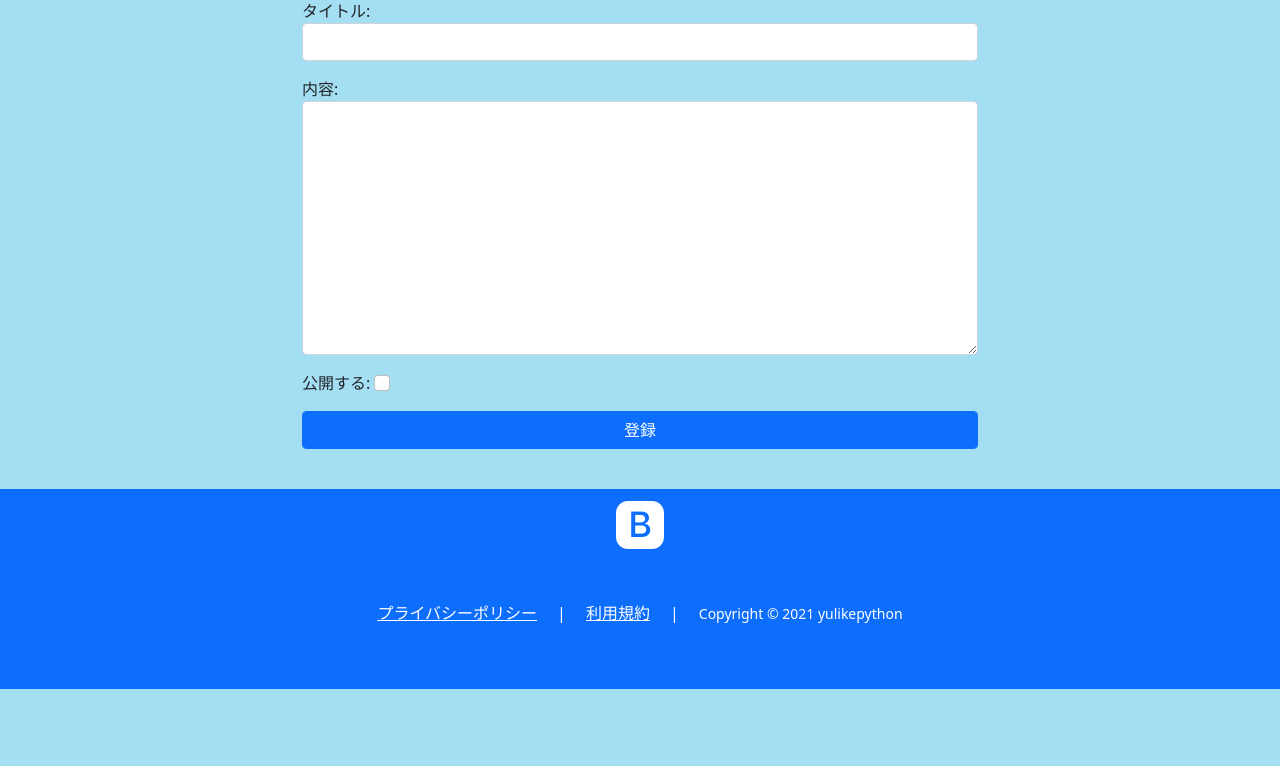
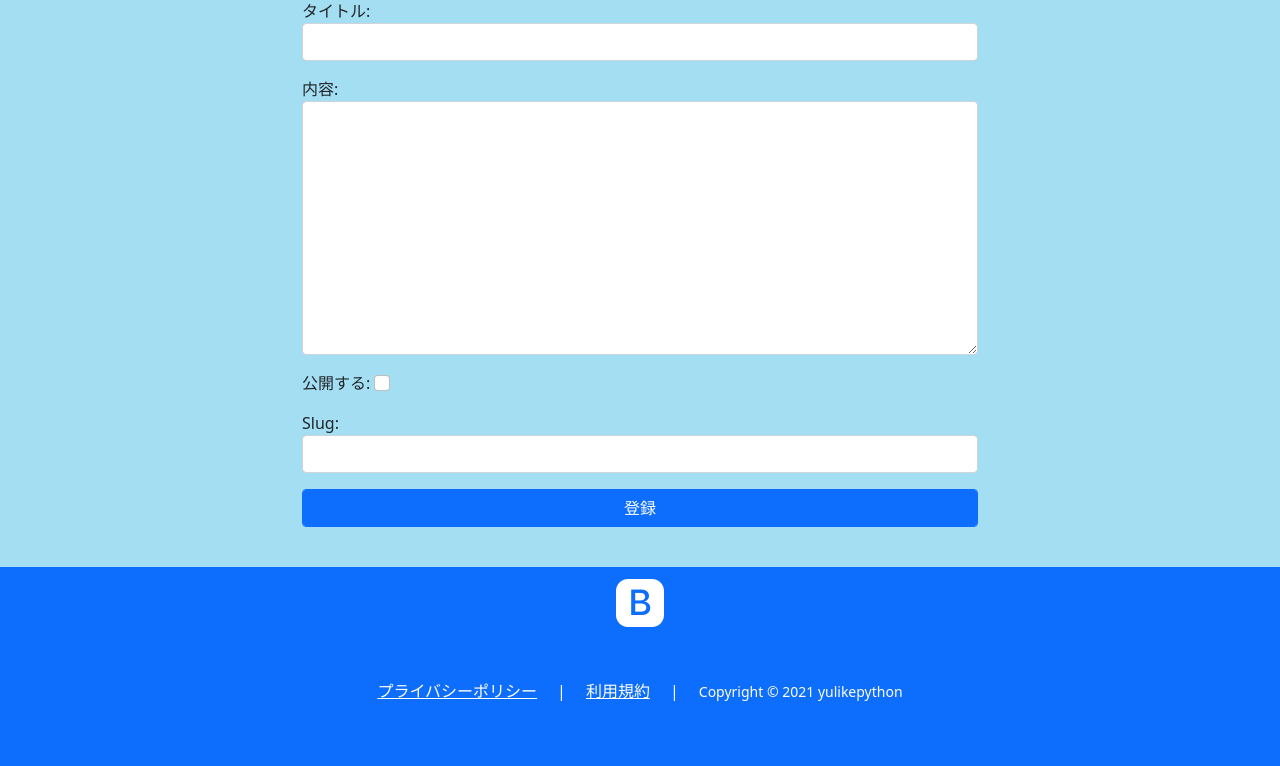
Before and after one commit to Yulikepython/itc-tube, a Django app: page /nippo/create/ in a window 1280 px wide. Shown: the part 73-839 px from the top of the page. Before the commit the page ends 762 px from the top, so only its background shows below. Run offline with Django 4.2, Linux system fonts and the light colour scheme; the visitor is signed in with stand-in values (Sample User, id 1).

Commit message:
チュートリアル8-4：SlugFieldの書き方・実装方法

```diff
--- a/src/nippo/models.py
+++ b/src/nippo/models.py
@@ -28,6 +28,7 @@ class NippoModel(models.Model):
     title = models.CharField(max_length=100, verbose_name="タイトル")
     content = models.TextField(max_length=1000, verbose_name="内容")
     public = models.BooleanField(default=False, verbose_name="公開する")
+    slug = models.SlugField(max_length=20, blank=True, null=True)
     timestamp = models.DateTimeField(auto_now_add=True)
 
     class Meta:
--- a/src/nippo/templates/nippo/nippo-delete.html
+++ b/src/nippo/templates/nippo/nippo-delete.html
@@ -1,4 +1,4 @@
-<div class="modal fade" tabindex="-1" role="dialog" id="deleteModal-{{object.pk}}">
+<div class="modal fade" tabindex="-1" role="dialog" id="deleteModal-{{object.slug}}">
     <div class="modal-dialog" role="document">
         <div class="modal-content">
             <div class="modal-header">
@@ -11,7 +11,7 @@
                 <p>削除すると元に戻すことはできません。よろしいでしょうか？</p>
             </div>
             <div class="modal-footer">
-            <form method="POST" action="{% url 'nippo-delete' object.pk %}">{% csrf_token %}
+            <form method="POST" action="{% url 'nippo-delete' object.slug %}">{% csrf_token %}
                 <button type="button" class="btn btn-secondary" data-bs-dismiss="modal">Close</button>
                 <button type="submit" class="btn btn-danger">DELETE</button>
             </div>
--- a/src/nippo/templates/nippo/nippo-form.html
+++ b/src/nippo/templates/nippo/nippo-form.html
@@ -12,7 +12,7 @@
     {{ form.as_p }}
     {% if object %}
         <button class="btn btn-primary form-control" type="submit">保存</button>
-        <p class="my-3 text-danger" viewBox="0 0 16 16" data-bs-toggle="modal" data-bs-target="#deleteModal-{{object.pk}}" style="cursor:pointer;display:inline-block;font-weight:700; font-size:12px;">
+        <p class="my-3 text-danger" viewBox="0 0 16 16" data-bs-toggle="modal" data-bs-target="#deleteModal-{{object.slug}}" style="cursor:pointer;display:inline-block;font-weight:700; font-size:12px;">
             <u>日報を削除する</u>
         </p>
     {% else %}
--- a/src/nippo/templates/nippo/nippo-list.html
+++ b/src/nippo/templates/nippo/nippo-list.html
@@ -19,12 +19,12 @@
                     <div class="card-body">
                         <h5 class="card-title">
                         {% if obj.user == request.user %}
-                            <span class="float-end text-danger" data-bs-toggle="modal" data-bs-target="#deleteModal-{{obj.pk}}">
+                            <span class="float-end text-danger" data-bs-toggle="modal" data-bs-target="#deleteModal-{{obj.slug}}">
                                 <i class="bi bi-trash-fill"></i>
                             </span>
-                                <a href={% url 'nippo-update' obj.pk %}>
+                                <a href={% url "nippo-update" obj.slug %}>
                         {% else %}
-                            <a href={% url 'nippo-detail' obj.pk %}>
+                            <a href={% url 'nippo-detail' obj.slug %}>
                         {% endif %}
                                 {{ obj.title }}
                             </a>
--- a/src/nippo/urls.py
+++ b/src/nippo/urls.py
@@ -8,9 +8,9 @@ from .views import (NippoListView,
 
 urlpatterns = [
   path("", NippoListView.as_view(), name="nippo-list"),
-  path("detail/<int:pk>/", NippoDetailView.as_view(), name="nippo-detail"),
+  path("detail/<slug:slug>/", NippoDetailView.as_view(), name="nippo-detail"),
   path("create/", NippoCreateModelFormView.as_view(), name="nippo-create"),
-  path("update/<int:pk>/", NippoUpdateModelFormView.as_view(), name="nippo-update"),
-  path("delete/<int:pk>/", NippoDeleteView.as_view(), name="nippo-delete"),
+  path("update/<slug:slug>/", NippoUpdateModelFormView.as_view(), name="nippo-update"),
+  path("delete/<slug:slug>/", NippoDeleteView.as_view(), name="nippo-delete"),
 
 ]
```
Also changed, not shown: src/nippo/migrations/0006_nippomodel_slug.py (added).
